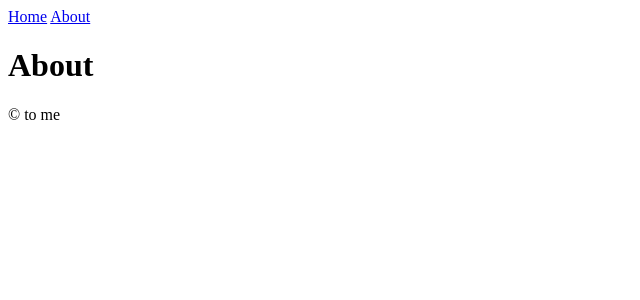
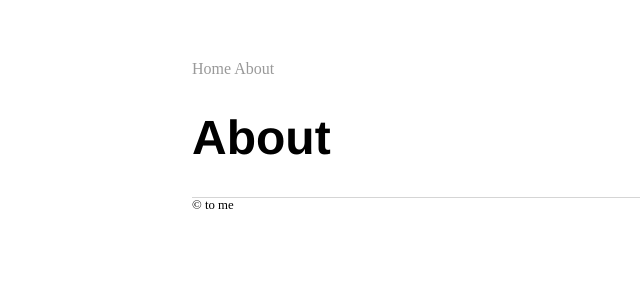
Before and after one commit to ChanStacker/chanstacker.github.io, a Jekyll site: the page built from about.markdown, in a window 1280 px wide. Shown: the top 300 px of the page, without its empty margins (0-640 px from the left). Built offline with Jekyll 4.4.1, drawn with Linux system fonts in a browser that asks for light colours.

Commit message:
Tidy index page Link css

```diff
--- a/_layouts/default.html
+++ b/_layouts/default.html
@@ -3,7 +3,7 @@
   <head>
     <meta charset="utf-8">
     <title>{{ page.title }}</title>
-    <link rel="stylesheet" href="/css/style.css">
+    <link rel="stylesheet" href="/assets/css/style.css">
   </head>
   <body>
     <nav>
--- /dev/null
+++ b/_posts/2020-10-31-floating-point.markdown
@@ -0,0 +1,6 @@
+---
+layout: post
+title:  "Floating point"
+date:   2020-11-25 12:00:00 +0100
+categories: techarticle
+---
--- /dev/null
+++ b/assets/css/style.css
@@ -0,0 +1,43 @@
+body {
+    margin: 60px auto;
+    width: 70%;
+}
+nav ul, footer ul {
+    font-family:'Helvetica', 'Arial', 'Sans-Serif';
+    padding: 0px;
+    list-style: none;
+    font-weight: bold;
+}
+nav ul li, footer ul li {
+    display: inline;
+    margin-right: 20px;
+}
+a {
+    text-decoration: none;
+    color: #999;
+}
+a:hover {
+    text-decoration: underline;
+}
+h1 {
+    font-size: 3em;
+    font-family:'Helvetica', 'Arial', 'Sans-Serif';
+}
+p {
+    font-size: 1.5em;
+    line-height: 1.4em;
+    color: #333;
+}
+footer {
+    border-top: 1px solid #d5d5d5;
+    font-size: .8em;
+}
+
+ul.posts {
+    margin: 20px auto 40px;
+    font-size: 1.5em;
+}
+
+ul.posts li {
+    list-style: none;
+}
```
Also changed, not shown: _posts/2020-10-31-welcome-to-jekyll.markdown (deleted, +0 -29 lines), index.markdown (+11 -0 lines).
